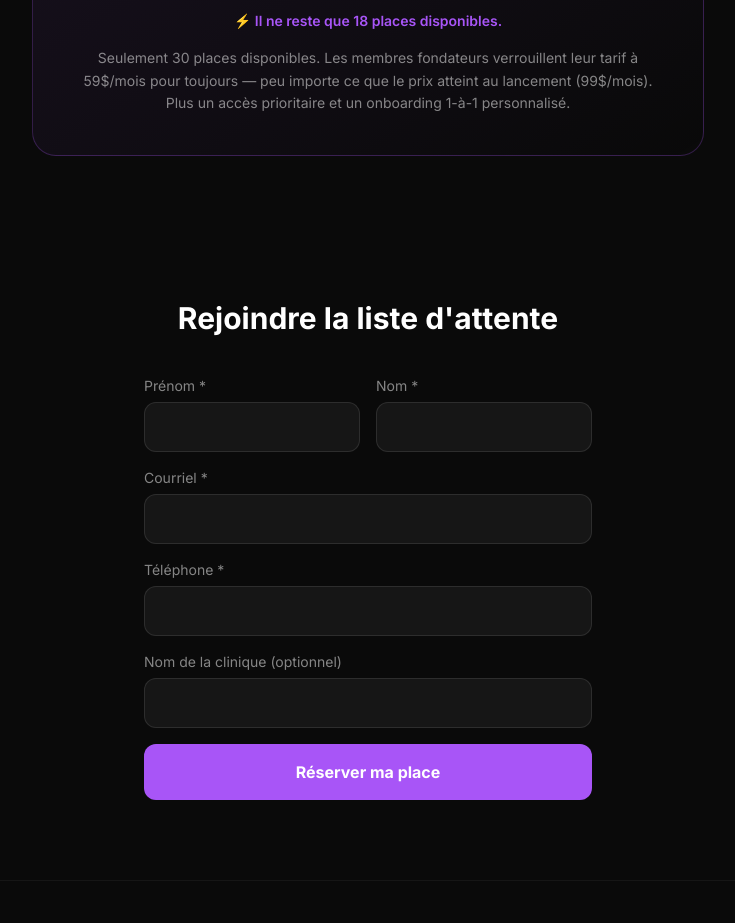
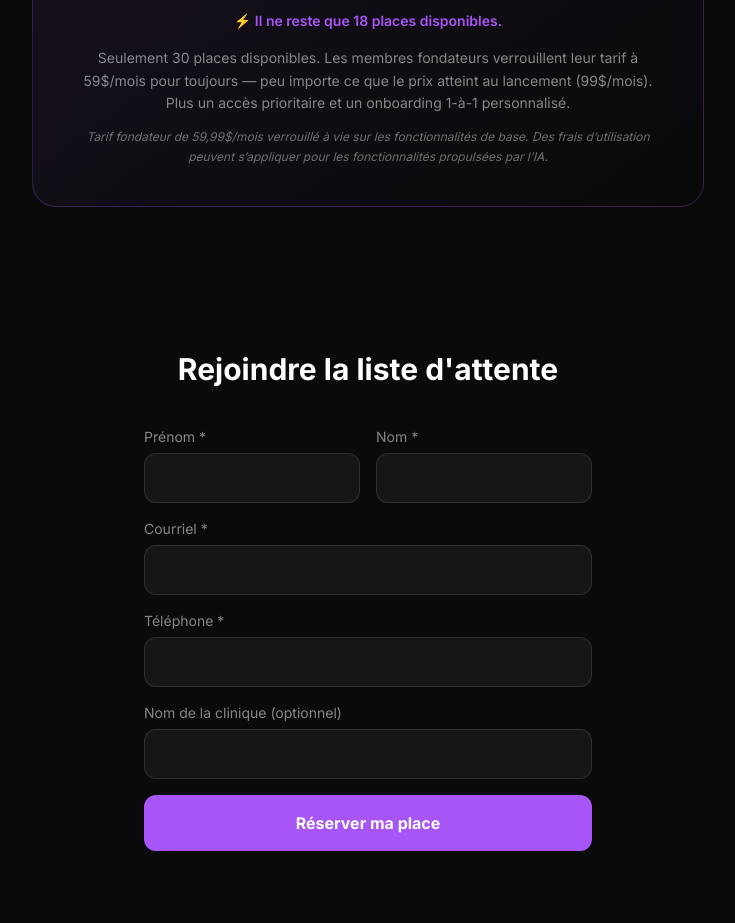
Before and after one commit to henryfordx99-wq/neocliniq-landing, a Next.js app: page / in a window 1280 px wide. Shown: the part 3400-4323 px from the top of the page, without its empty margins (272-1007 px from the left). Built offline with nearby package versions, Linux system fonts and the light colour scheme.

Commit message:
Add pricing transparency note to founder offer section
Founding price of $59.99/month locked forever on core features.
Usage-based add-ons may apply for AI-powered features.

Bilingual (FR/EN), displayed as italic fine print below the founder description.

```diff
--- a/app/page.tsx
+++ b/app/page.tsx
@@ -102,6 +102,8 @@ export default function Home() {
       founderTitle: "Offre membre fondateur",
       founderDesc:
         "Seulement 30 places disponibles. Les membres fondateurs verrouillent leur tarif à 59$/mois pour toujours — peu importe ce que le prix atteint au lancement (99$/mois). Plus un accès prioritaire et un onboarding 1-à-1 personnalisé.",
+      founderNote:
+        "Tarif fondateur de 59,99$/mois verrouillé à vie sur les fonctionnalités de base. Des frais d’utilisation peuvent s’appliquer pour les fonctionnalités propulsées par l’IA.",
       founderSpots: "places réclamées",
       founderUrgency: "Il ne reste que",
       founderRemaining: "places disponibles.",
@@ -197,6 +199,8 @@ export default function Home() {
       founderTitle: "Founding member offer",
       founderDesc:
         "Only 30 spots available. Founding members lock in $59/mo forever — no matter what the price reaches at launch ($99/mo). Plus priority access and a personalized 1-on-1 onboarding.",
+      founderNote:
+        "Founding price of $59.99/month locked forever on core features. Usage-based add-ons may apply for AI-powered features.",
       founderSpots: "spots claimed",
       founderUrgency: "Only",
       founderRemaining: "spots left.",
@@ -441,6 +445,7 @@ export default function Home() {
           </div>
 
           <p className="text-white/50 text-sm leading-relaxed mt-4">{copy.founderDesc}</p>
+          <p className="text-white/40 text-xs leading-relaxed mt-3 italic">{copy.founderNote}</p>
         </div>
       </section>
 
```
